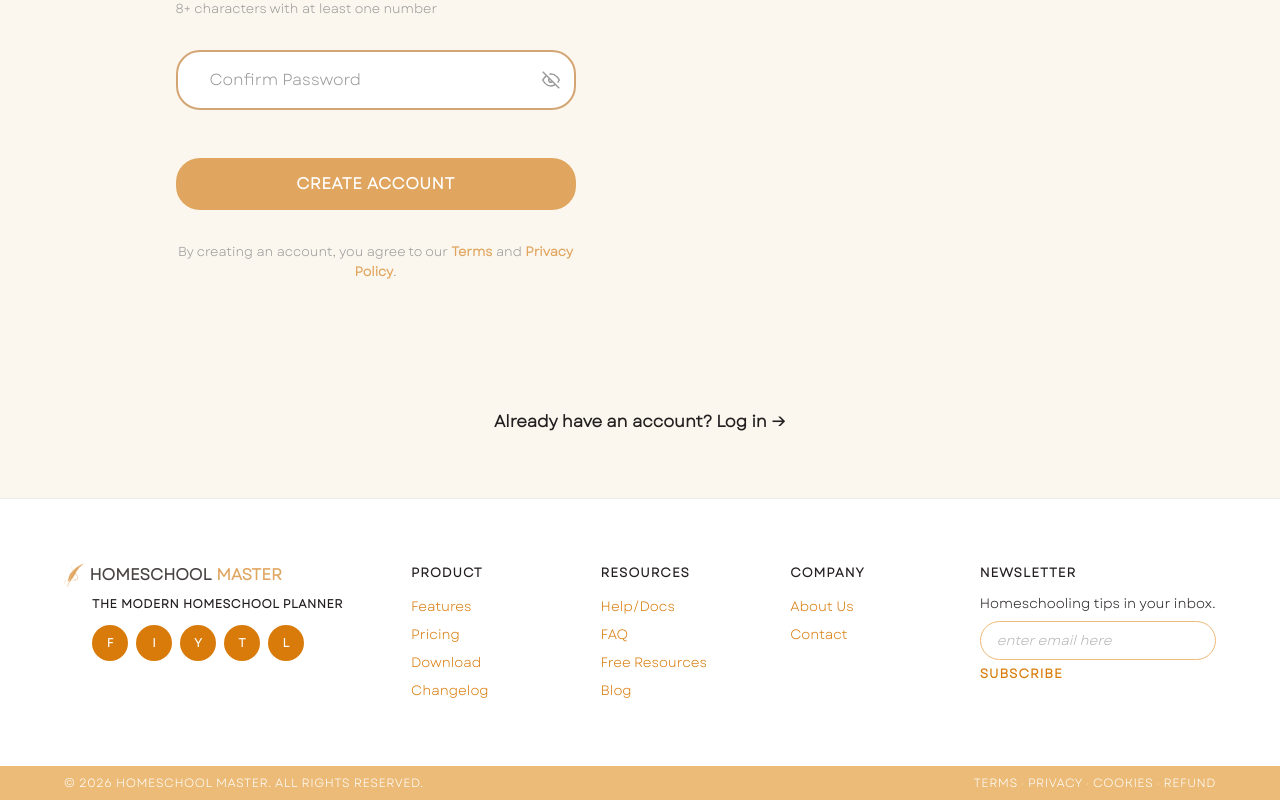
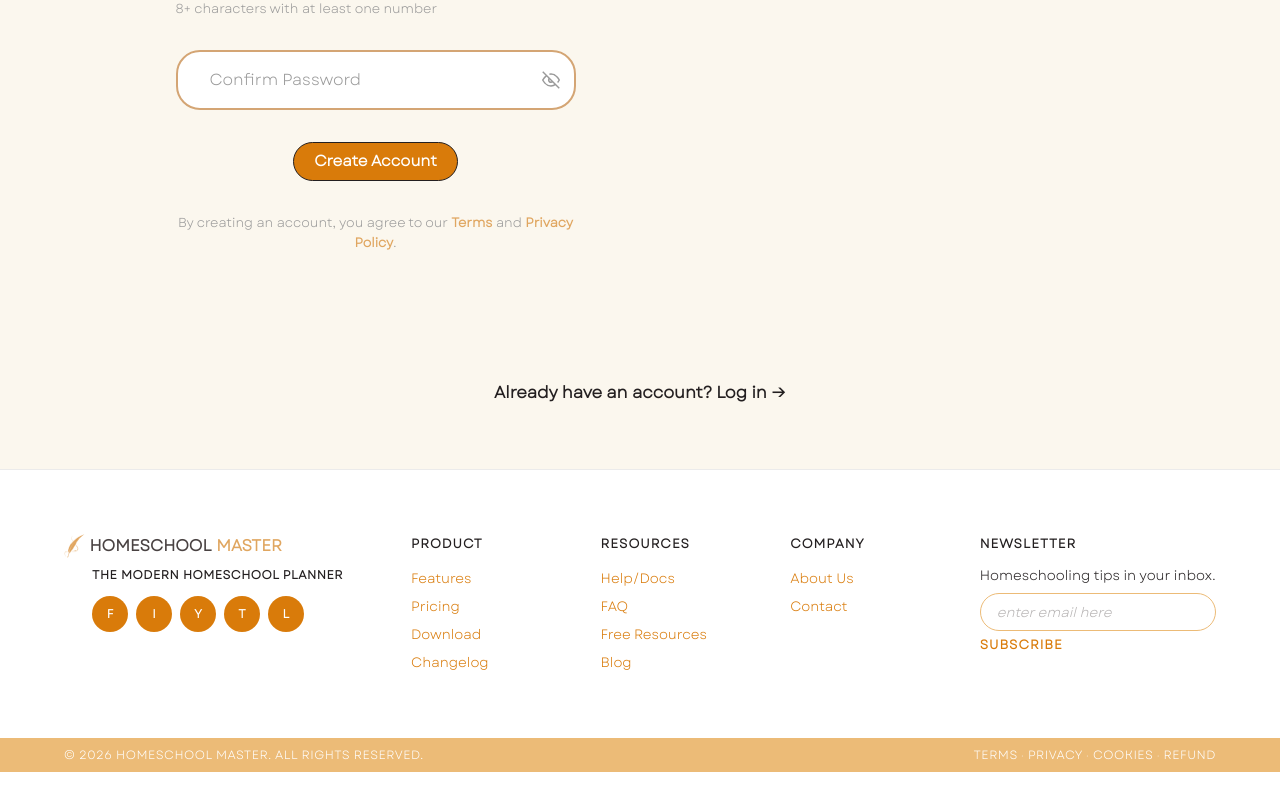
Before and after one commit to homeschool-master/homeschool-master-web, a React (Vite) app: page /register in a window 1280 px wide. Shown: the part 833-1633 px from the top of the page. After the commit the page ends 1605 px from the top, so only its background shows below. Built offline with nearby package versions, Linux system fonts and the light colour scheme; no server answers.

Commit message:
refactor buttons to a reusable component.

```diff
--- /dev/null
+++ b/src/components/shared/Button.tsx
@@ -0,0 +1,29 @@
+import type { ButtonHTMLAttributes, ReactNode } from 'react'
+
+type ButtonColor = 'orange' | 'white' | 'black'
+type ButtonSize = 'small' | 'large'
+
+interface ButtonProps extends ButtonHTMLAttributes<HTMLButtonElement> {
+  children: ReactNode
+  color?: ButtonColor
+  size?: ButtonSize
+}
+
+const Button = ({
+  children,
+  color = 'orange',
+  size = 'small',
+  className = '',
+  type = 'button',
+  ...rest
+}: ButtonProps) => {
+  const classes = ['button', `button--${color}`, `button--${size}`, className].filter(Boolean).join(' ')
+
+  return (
+    <button type={type} className={classes} {...rest}>
+      {children}
+    </button>
+  )
+}
+
+export default Button
--- a/src/pages/app/LoginPage.tsx
+++ b/src/pages/app/LoginPage.tsx
@@ -7,6 +7,7 @@ import { useState } from 'react'
 import api from '../../services/api'
 import { setUser } from '../../store/authSlice'
 import type { AppDispatch } from '../../store'
+import Button from '../../components/shared/Button'
 
 const loginSchema = z.object({
   email: z.email({ message: 'Enter a valid email address' }),
@@ -131,9 +132,9 @@ const LoginPage = () => {
 
               {errors.root && <div className="login-page__api-error">{errors.root.message}</div>}
 
-              <button type="submit" disabled={isSubmitting} className="login-page__submit">
+              <Button type="submit" disabled={isSubmitting} className='login-page__submit-btn'>
                 {isSubmitting ? 'Signing in...' : 'Sign In'}
-              </button>
+              </Button>
             </form>
           </div>
 
--- a/src/pages/app/RegisterPage.tsx
+++ b/src/pages/app/RegisterPage.tsx
@@ -4,6 +4,7 @@ import { zodResolver } from '@hookform/resolvers/zod'
 import { z } from 'zod'
 import { useState } from 'react'
 import api from '../../services/api'
+import Button from '../../components/shared/Button'
 
 const registerSchema = z.object({
   firstName: z.string().min(1, { message: 'First name is required' }),
@@ -184,9 +185,9 @@ const RegisterPage = () => {
 
               {errors.root && <div className="register-page__api-error">{errors.root.message}</div>}
 
-              <button type="submit" disabled={isSubmitting} className="register-page__submit">
+              <Button type='submit' disabled={isSubmitting} className='register-page__submit-btn'>
                 {isSubmitting ? 'Creating Account...' : 'Create Account'}
-              </button>
+              </Button>
 
               <p className="register-page__terms-text">
                 By creating an account, you agree to our{' '}
--- a/src/pages/marketing/PricingPage.tsx
+++ b/src/pages/marketing/PricingPage.tsx
@@ -1,5 +1,6 @@
 import { PRICING_CONTENT } from '../../constants/constants'
 import Accordion from '../../components/shared/accordion'
+import Button from '../../components/shared/Button'
 
 // Inline SVG icons : placeholder set, Carlie's Canva assets will replace these later
 const PricingIcon = ({ name }: { name: string }) => {
@@ -109,7 +110,7 @@ const PricingPage = () => {
             </div>
           </div>
           <div className='pricing-page__plan-cta'>
-            <button className='pricing-page__cta-btn'>{plan.ctaText}</button>
+            <Button>{plan.ctaText}</Button>
             <p className='pricing-page__plan-cancel'>{plan.cancelNote}</p>
           </div>
         </div>
@@ -163,7 +164,7 @@ const PricingPage = () => {
         <div className='pricing-page__final-cta-inner'>
           <h2 className='pricing-page__final-cta-headline'>{finalCta.headline}</h2>
           <p className='pricing-page__final-cta-subhead'>{finalCta.subhead}</p>
-          <button className='pricing-page__cta-btn'>{finalCta.ctaText}</button>
+          <Button>{finalCta.ctaText}</Button>
           <p className='pricing-page__final-cta-availability'>{finalCta.availability}</p>
         </div>
       </section>
--- /dev/null
+++ b/src/styles/_button.scss
@@ -0,0 +1,61 @@
+@use 'variables' as *;
+@use 'mixins' as *;
+
+.button {
+  display: inline-block;
+  align-self: flex-start;
+  border-radius: 24px;
+  font-weight: 600;
+  font-family: $font-family-base;
+  cursor: pointer;
+  transition: background-color 0.2s, color 0.2s, border-color 0.2s;
+  text-decoration: none;
+  border: 1.5px solid #231f20;
+
+  &:disabled {
+    opacity: 0.6;
+    cursor: not-allowed;
+  }
+
+  // Sizes
+  &--small {
+    padding: 0.45rem 1.25rem;
+    font-size: 0.95rem;
+  }
+
+  &--large {
+    padding: 0.875rem 2.5rem;
+    font-size: 1rem;
+    letter-spacing: 0.5px;
+    text-transform: uppercase;
+    min-width: 280px;
+  }
+
+  // Colors
+  &--orange {
+    background-color: $color-accent;
+    color: $color-white;
+
+    &:hover:not(:disabled) {
+      background-color: #c06e09;
+    }
+  }
+
+  &--white {
+    background-color: $color-white;
+    color: $color-text;
+
+    &:hover:not(:disabled) {
+      background-color: rgba(0, 0, 0, 0.05);
+    }
+  }
+
+  &--black {
+    background-color: #231f20;
+    color: $color-white;
+
+    &:hover:not(:disabled) {
+      background-color: #000;
+    }
+  }
+}
--- a/src/styles/_landing.scss
+++ b/src/styles/_landing.scss
@@ -51,25 +51,6 @@
     font-size: 1rem;
     line-height: 1.5;
     // font-weight: 600;
-  }
-
-  &__hero-cta {
-    display: inline-block;
-    margin-top: $spacing-md;
-    padding: 0.45rem 1.25rem;
-    background-color: $color-accent;
-    color: $color-white;
-    border-radius: 24px;
-    font-weight: 600;
-    border: 1.5px solid #231f20;
-    cursor: pointer;
-    font-size: 0.95rem;
-    font-family: $font-family-base;
-    transition: background-color 0.2s;
-
-    &:hover {
-      background-color: #c06e09;
-    }
   }
 
   &__hero-availability {
--- a/src/styles/_loginPage.scss
+++ b/src/styles/_loginPage.scss
@@ -85,6 +85,7 @@
     display: flex;
     flex-direction: column;
     align-items: center;
+    flex: 1;
     max-width: 400px;
   }
 
@@ -117,6 +118,7 @@
   }
 
   &__input {
+    width: 100%;
     padding: 1rem $spacing-lg;
     border: 2px solid #d4a574;
     border-radius: 24px;
@@ -178,6 +180,10 @@
     }
   }
 
+  &__form &__submit-btn {
+    align-self: center;
+  }
+
   &__error-message {
     font-size: 0.8125rem;
     color: #e74c3c;
@@ -216,37 +222,6 @@
     line-height: $line-height-base;
   }
 
-  &__submit {
-    padding: 0.875rem $spacing-lg;
-    background: $color-master;
-    color: white;
-    border: none;
-    border-radius: 24px;
-    font-size: 1rem;
-    font-weight: 600;
-    cursor: pointer;
-    transition: all 0.3s ease;
-    text-transform: uppercase;
-    letter-spacing: 0.5px;
-    margin-top: $spacing-md;
-    font-family: $font-family-base;
-
-    &:hover:not(:disabled) {
-      background: #cc9450;
-      transform: translateY(-2px);
-      box-shadow: 0 8px 16px rgba(224, 166, 96, 0.3);
-    }
-
-    &:active:not(:disabled) {
-      transform: translateY(0);
-    }
-
-    &:disabled {
-      opacity: 0.6;
-      cursor: not-allowed;
-    }
-  }
-
   &__divider {
     width: 1px;
     background: #eaa346;
@@ -262,6 +237,7 @@
     display: flex;
     flex-direction: column;
     gap: $spacing-md;
+    flex: 1;
     width: 100%;
     max-width: 400px;
     margin-top: 6.50rem;
--- a/src/styles/_pricingPage.scss
+++ b/src/styles/_pricingPage.scss
@@ -140,25 +140,6 @@
     font-size: 0.85rem;
     color: $color-text;
     margin-top: $spacing-sm;
-  }
-
-  // Shared CTA button : matches landing__hero-cta
-  &__cta-btn {
-    display: inline-block;
-    padding: 0.45rem 1.25rem;
-    background-color: $color-accent;
-    color: $color-white;
-    border-radius: 24px;
-    font-weight: 600;
-    border: 1.5px solid #231f20;
-    cursor: pointer;
-    font-size: 0.95rem;
-    font-family: $font-family-base;
-    transition: background-color 0.2s;
-
-    &:hover {
-      background-color: #c06e09;
-    }
   }
 
   // What You Get
--- a/src/styles/_registerPage.scss
+++ b/src/styles/_registerPage.scss
@@ -152,6 +152,10 @@
     }
   }
 
+  &__form &__submit-btn {
+    align-self: center;
+  }
+
   &__password-wrapper &__input {
     padding-right: 2.5rem;
   }
@@ -204,37 +208,6 @@
     border-radius: 4px;
     font-size: 0.875rem;
     line-height: $line-height-base;
-  }
-
-  &__submit {
-    padding: 0.875rem $spacing-lg;
-    background: $color-master;
-    color: white;
-    border: none;
-    border-radius: 24px;
-    font-size: 1rem;
-    font-weight: 600;
-    cursor: pointer;
-    transition: all 0.3s ease;
-    text-transform: uppercase;
-    letter-spacing: 0.5px;
-    margin-top: $spacing-md;
-    font-family: $font-family-base;
-
-    &:hover:not(:disabled) {
-      background: #cc9450;
-      transform: translateY(-2px);
-      box-shadow: 0 8px 16px rgba(224, 166, 96, 0.3);
-    }
-
-    &:active:not(:disabled) {
-      transform: translateY(0);
-    }
-
-    &:disabled {
-      opacity: 0.6;
-      cursor: not-allowed;
-    }
   }
 
   &__terms-text {
--- a/src/styles/main.scss
+++ b/src/styles/main.scss
@@ -8,3 +8,4 @@
 @use 'registerPage';
 @use 'pricingPage';
 @use 'accordion';
+@use 'button';
```
Also changed, not shown: src/pages/marketing/LandingPage.tsx (+4 -4 lines).
